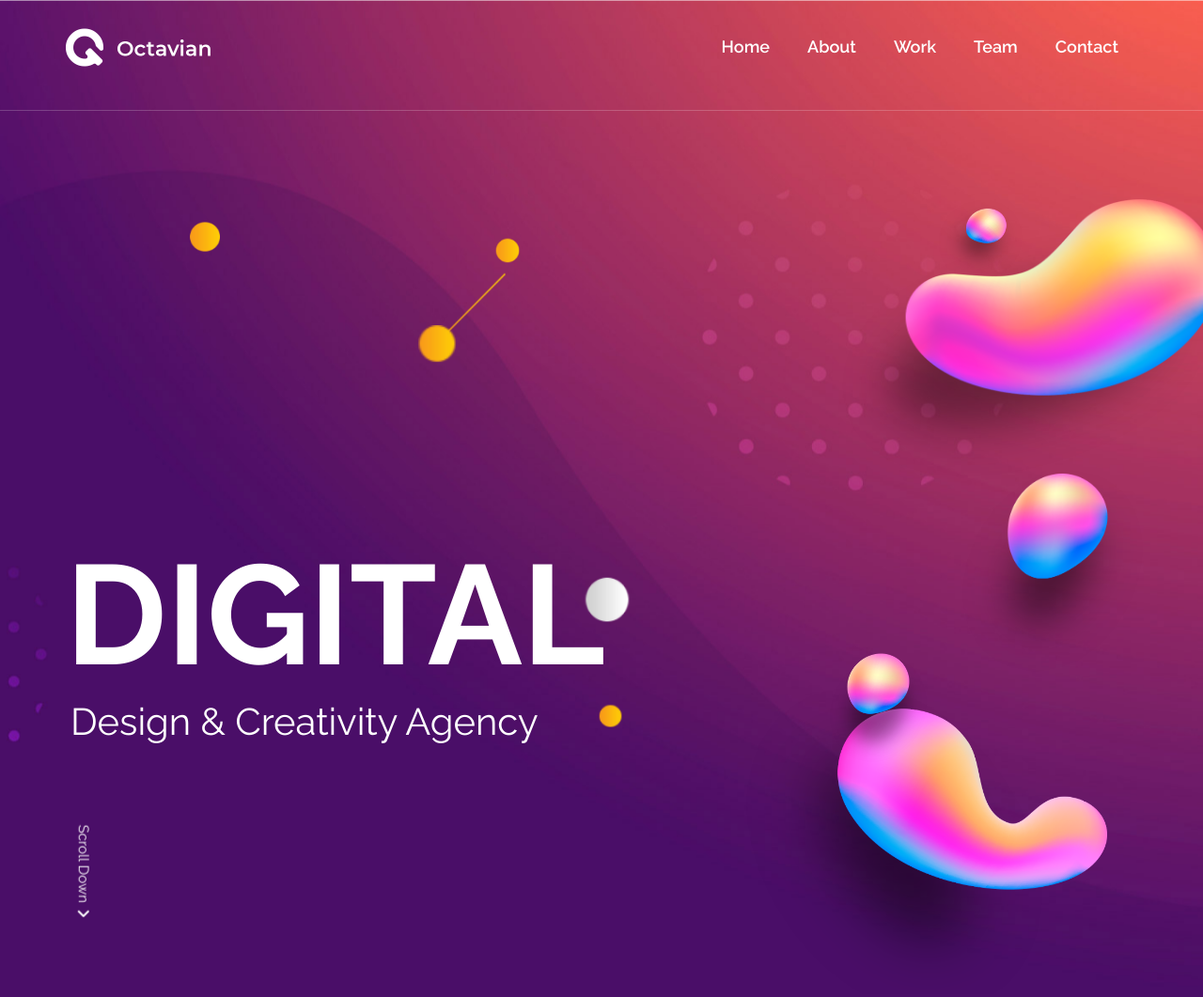
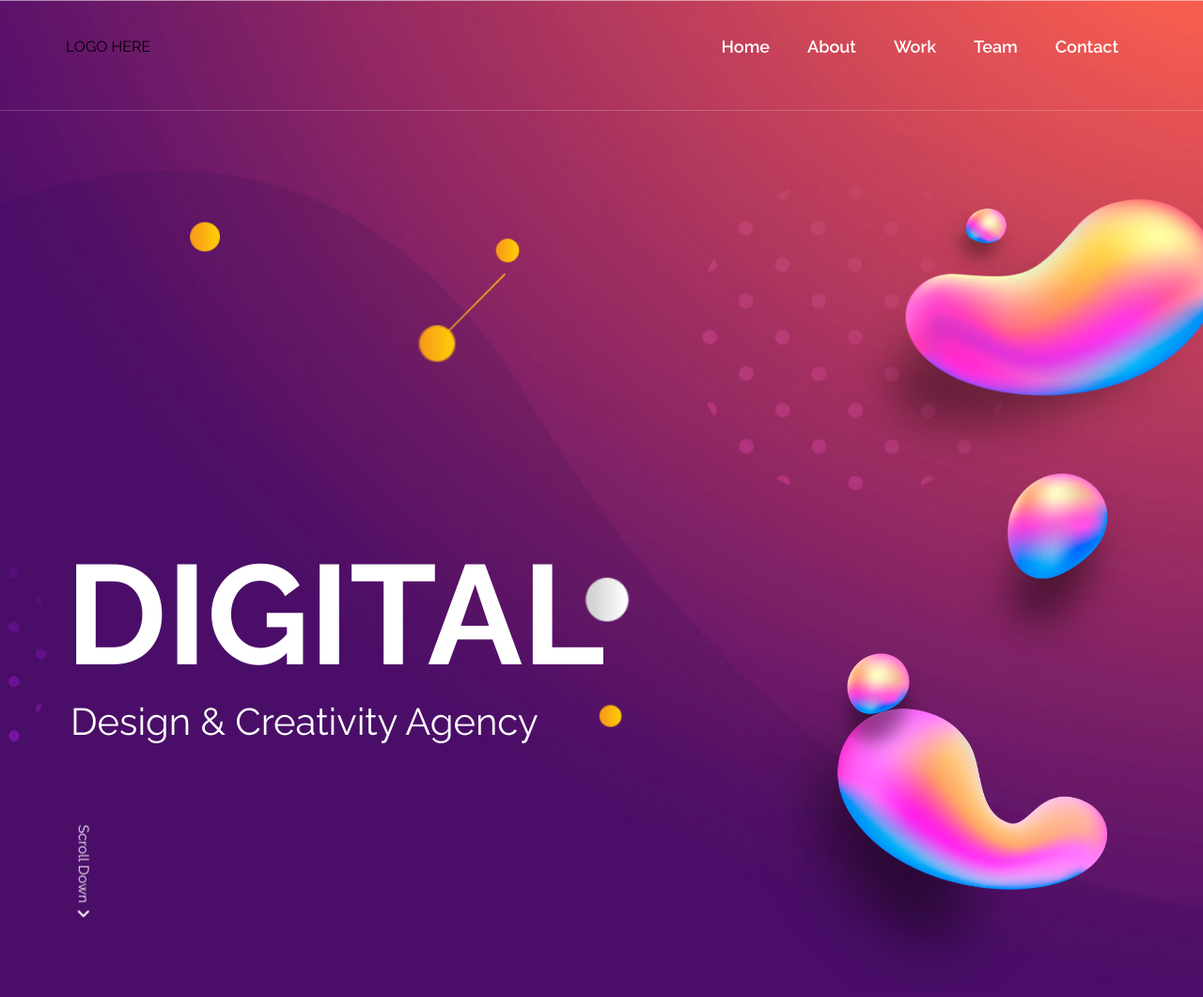
Before and after one commit to Abdullah02020/Digtel, a plain HTML site: page index.html in a window 1280 px wide. Shown: the top 1061 px of the page at 94% size. Drawn offline with nearby package versions, Linux system fonts and the light colour scheme; files that its build step writes are made by us from their sources.

Commit message:
Update index.html

```diff
--- a/index.html
+++ b/index.html
@@ -30,7 +30,9 @@
     <header>
       <div class="container">
         <div class="header-item">
-          <img src="img/logo.png" alt="" />
+                     <p>
+              LOGO HERE
+          </p>
           <nav>
             <ul>
               <li><a href="#home">home</a></li>
@@ -224,7 +226,9 @@
     <div class="footer" id="footer">
       <div class="container">
         <div class="logo">
-          <img src="img/logo.png" alt="" />
+                     <p>
+              LOGO HERE
+          </p>
           <p>
             At Octavian, we harness the synergy of technology and creativity.
             Our dedication lies in sculpting digital solutions that resonate
@@ -283,7 +287,7 @@
     </div>
     <div class="copy">
       <h1>
-        Copyright © Octavian, Designed by <span>Abdullah</span> All Rights
+        Copyright © Octavian, Designed by <span>Mahmoud Abdullah</span> All Rights
         Reserved.
       </h1>
     </div>
```
